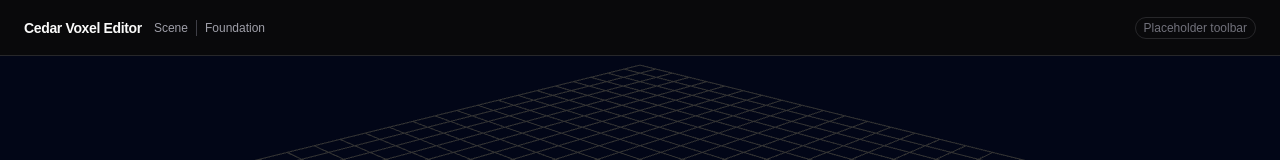
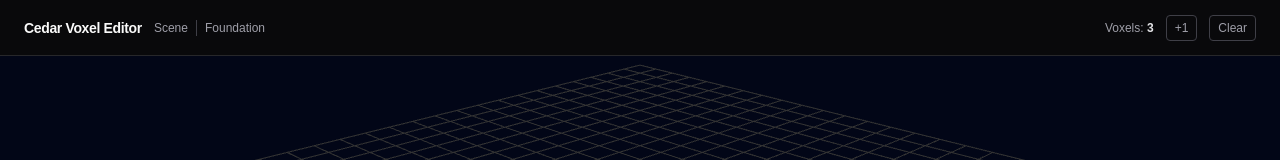
Before and after one commit to HarryAhnHS/voxel-editor, a Next.js app: page / in a window 1280 px wide. Shown: the top 160 px of the page. Built offline with nearby package versions, Linux system fonts and the light colour scheme.

Commit message:
feat: voxel store with constraint enforcement

```diff
--- /dev/null
+++ b/app/components/VoxelStoreExample.tsx
@@ -0,0 +1,47 @@
+"use client";
+
+import { useEffect } from "react";
+import { useVoxelStore } from "../store/voxelStore";
+
+/**
+ * Minimal example: subscribes to voxels, applies a batch on mount,
+ * shows count and clear. Demonstrates store usage.
+ */
+export function VoxelStoreExample() {
+  const voxels = useVoxelStore((s) => s.voxels);
+  const clear = useVoxelStore((s) => s.clear);
+  const addVoxel = useVoxelStore((s) => s.addVoxel);
+
+  const count = voxels.size;
+
+  // Batch apply on mount (e.g. from a generator)
+  useEffect(() => {
+    useVoxelStore.getState().applyVoxels([
+      { position: [0, 0, 0], color: 0x88ccff },
+      { position: [1, 0, 0], color: 0xff8888 },
+      { position: [0, 1, 0], color: 0x88ff88 },
+    ]);
+  }, []);
+
+  return (
+    <div className="flex items-center gap-3 text-xs">
+      <span className="text-zinc-400">
+        Voxels: <strong className="text-zinc-200">{count}</strong>
+      </span>
+      <button
+        type="button"
+        onClick={() => addVoxel(2, 0, 0)}
+        className="rounded border border-zinc-700 px-2 py-1 text-zinc-400 hover:bg-zinc-800 hover:text-zinc-200"
+      >
+        +1
+      </button>
+      <button
+        type="button"
+        onClick={() => clear()}
+        className="rounded border border-zinc-700 px-2 py-1 text-zinc-400 hover:bg-zinc-800 hover:text-zinc-200"
+      >
+        Clear
+      </button>
+    </div>
+  );
+}
--- a/app/page.tsx
+++ b/app/page.tsx
@@ -1,6 +1,7 @@
  "use client";
 
 import dynamic from "next/dynamic";
+import { VoxelStoreExample } from "./components/VoxelStoreExample";
 
 const VoxelScene = dynamic(
   () => import("./components/VoxelScene").then((m) => m.VoxelScene),
@@ -25,9 +26,7 @@ export default function Home() {
           <span>Foundation</span>
         </div>
         <div className="ml-auto flex items-center gap-2 text-xs text-zinc-500">
-          <span className="rounded-full border border-zinc-800 px-2 py-0.5">
-            Placeholder toolbar
-          </span>
+          <VoxelStoreExample />
         </div>
       </header>
       <main className="flex flex-1 flex-col">
--- /dev/null
+++ b/app/store/voxelConstraints.ts
@@ -0,0 +1,46 @@
+/**
+ * Shared guardrails for voxel editor and generator (SPEC 2.4, ARCHITECTURE 4.1).
+ * Used by: voxelStore (enforcement), rasterizer (validation/filtering when added).
+ */
+
+import type { VoxelPosition } from "./voxelStore";
+
+/** Max extent per axis (e.g. 0..99 = 100 units). */
+export const BOUNDS_SIZE = 100;
+
+/** Inclusive min position [0, 0, 0]. */
+export const BOUNDS_MIN: VoxelPosition = [0, 0, 0];
+
+/** Inclusive max position [BOUNDS_SIZE-1, BOUNDS_SIZE-1, BOUNDS_SIZE-1]. */
+export const BOUNDS_MAX: VoxelPosition = [
+  BOUNDS_SIZE - 1,
+  BOUNDS_SIZE - 1,
+  BOUNDS_SIZE - 1,
+];
+
+/** Hard cap on total voxel count (SPEC: "Maximum voxel count"). */
+export const MAX_VOXEL_COUNT = 2000;
+
+export function isWithinBounds([x, y, z]: VoxelPosition): boolean {
+  const [minX, minY, minZ] = BOUNDS_MIN;
+  const [maxX, maxY, maxZ] = BOUNDS_MAX;
+  return (
+    x >= minX &&
+    x <= maxX &&
+    y >= minY &&
+    y <= maxY &&
+    z >= minZ &&
+    z <= maxZ
+  );
+}
+
+/** Clamp position to bounds; returns new tuple. */
+export function clampPosition([x, y, z]: VoxelPosition): VoxelPosition {
+  const [minX, minY, minZ] = BOUNDS_MIN;
+  const [maxX, maxY, maxZ] = BOUNDS_MAX;
+  return [
+    Math.min(maxX, Math.max(minX, x)),
+    Math.min(maxY, Math.max(minY, y)),
+    Math.min(maxZ, Math.max(minZ, z)),
+  ];
+}
--- /dev/null
+++ b/app/store/voxelStore.ts
@@ -0,0 +1,151 @@
+"use client";
+
+import { create } from "zustand";
+import {
+  clampPosition,
+  isWithinBounds,
+  MAX_VOXEL_COUNT,
+} from "./voxelConstraints";
+
+// --- Types (aligned with ARCHITECTURE.md) ---
+
+export type VoxelPosition = [x: number, y: number, z: number];
+
+export interface Voxel {
+  position: VoxelPosition;
+  color: number; // THREE.Color compatible (0xRRGGBB)
+}
+
+export type VoxelMap = Map<string, Voxel>;
+
+export type Tool = "add" | "remove";
+
+// --- Key utilities ---
+
+export function keyFromXYZ(x: number, y: number, z: number): string {
+  return `${x},${y},${z}`;
+}
+
+export function xyzFromKey(key: string): VoxelPosition {
+  const [x, y, z] = key.split(",").map(Number);
+  return [x, y, z];
+}
+
+// --- Store state ---
+
+interface VoxelState {
+  voxels: VoxelMap;
+  selectedColor: number;
+  tool: Tool;
+}
+
+interface VoxelActions {
+  /** Returns true if voxel was added; false if out of bounds or at cap. */
+  addVoxel: (x: number, y: number, z: number, color?: number) => boolean;
+  removeVoxel: (x: number, y: number, z: number) => void;
+  setColor: (color: number) => void;
+  setTool: (tool: Tool) => void;
+  clear: () => void;
+  /** Applies batch (e.g. from generator); enforces bounds + cap. Returns count applied. */
+  applyVoxels: (voxels: Voxel[]) => number;
+}
+
+const DEFAULT_COLOR = 0x88ccff;
+
+function createFreshMap(): VoxelMap {
+  return new Map();
+}
+
+export const useVoxelStore = create<VoxelState & VoxelActions>((set) => ({
+  voxels: createFreshMap(),
+  selectedColor: DEFAULT_COLOR,
+  tool: "add",
+
+  addVoxel: (x, y, z, color) => {
+    let added = false;
+    set((state) => {
+      if (state.voxels.size >= MAX_VOXEL_COUNT) return state;
+      const pos = clampPosition([x, y, z]);
+      if (!isWithinBounds(pos)) return state;
+      const key = keyFromXYZ(pos[0], pos[1], pos[2]);
+      const next = new Map(state.voxels);
+      next.set(key, {
+        position: pos,
+        color: color ?? state.selectedColor,
+      });
+      added = true;
+      return { voxels: next };
+    });
+    return added;
+  },
+
+  removeVoxel: (x, y, z) =>
+    set((state) => {
+      const key = keyFromXYZ(x, y, z);
+      if (!state.voxels.has(key)) return state;
+      const next = new Map(state.voxels);
+      next.delete(key);
+      return { voxels: next };
+    }),
+
+  setColor: (color) => set({ selectedColor: color }),
+
+  setTool: (tool) => set({ tool }),
+
+  clear: () => set({ voxels: createFreshMap() }),
+
+  applyVoxels: (voxels) => {
+    let applied = 0;
+    set(() => {
+      const next = createFreshMap();
+      for (const v of voxels) {
+        if (next.size >= MAX_VOXEL_COUNT) break;
+        const pos = clampPosition(v.position);
+        if (!isWithinBounds(pos)) continue;
+        const key = keyFromXYZ(pos[0], pos[1], pos[2]);
+        next.set(key, { position: pos, color: v.color });
+      }
+      applied = next.size;
+      return { voxels: next };
+    });
+    return applied;
+  },
+}));
+
+// Re-export for rasterizer / UI (single source of truth for guardrails)
+export {
+  BOUNDS_MIN,
+  BOUNDS_MAX,
+  BOUNDS_SIZE,
+  MAX_VOXEL_COUNT,
+  isWithinBounds,
+  clampPosition,
+} from "./voxelConstraints";
+
+// --- Example usage ---
+//
+// // In a component:
+// const voxels = useVoxelStore((s) => s.voxels);
+// const addVoxel = useVoxelStore.getState().addVoxel;
+// const removeVoxel = useVoxelStore.getState().removeVoxel;
+// const setColor = useVoxelStore.getState().setColor;
+// const setTool = useVoxelStore.getState().setTool;
+// const clear = useVoxelStore.getState().clear;
+// const applyVoxels = useVoxelStore.getState().applyVoxels;
+//
+// addVoxel(0, 0, 0);                    // uses selectedColor
+// addVoxel(1, 0, 0, 0xff0000);          // explicit color
+// removeVoxel(0, 0, 0);
+// setColor(0x00ff00);
+// setTool("remove");
+// clear();
+//
+// // Batch (e.g. from generator):
+// applyVoxels([
+//   { position: [0, 0, 0], color: 0xffffff },
+//   { position: [1, 1, 0], color: 0x888888 },
+// ]);
+//
+// // Key utilities:
+// const key = keyFromXYZ(1, 2, 3);      // "1,2,3"
+// const [x, y, z] = xyzFromKey(key);    // [1, 2, 3]
--- a/package.json
+++ b/package.json
@@ -14,7 +14,8 @@
     "next": "16.1.6",
     "react": "19.2.3",
     "react-dom": "19.2.3",
-    "three": "^0.183.2"
+    "three": "^0.183.2",
+    "zustand": "^5.0.11"
   },
   "devDependencies": {
     "@tailwindcss/postcss": "^4",
```
Also changed, not shown: 3 other files (tests, documents, lock files or other folders).
